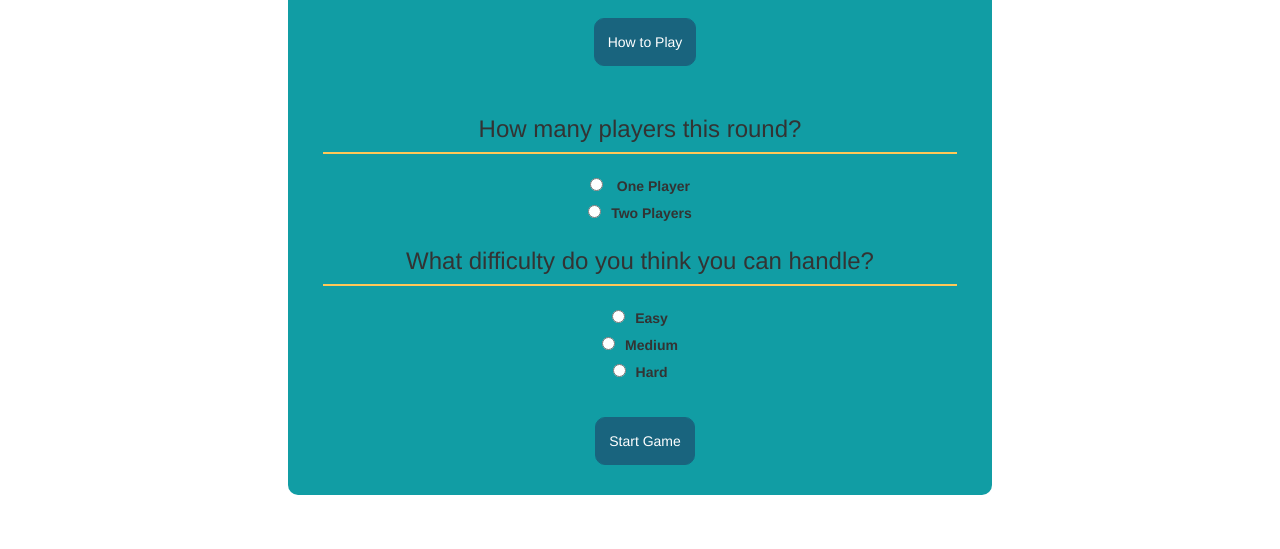
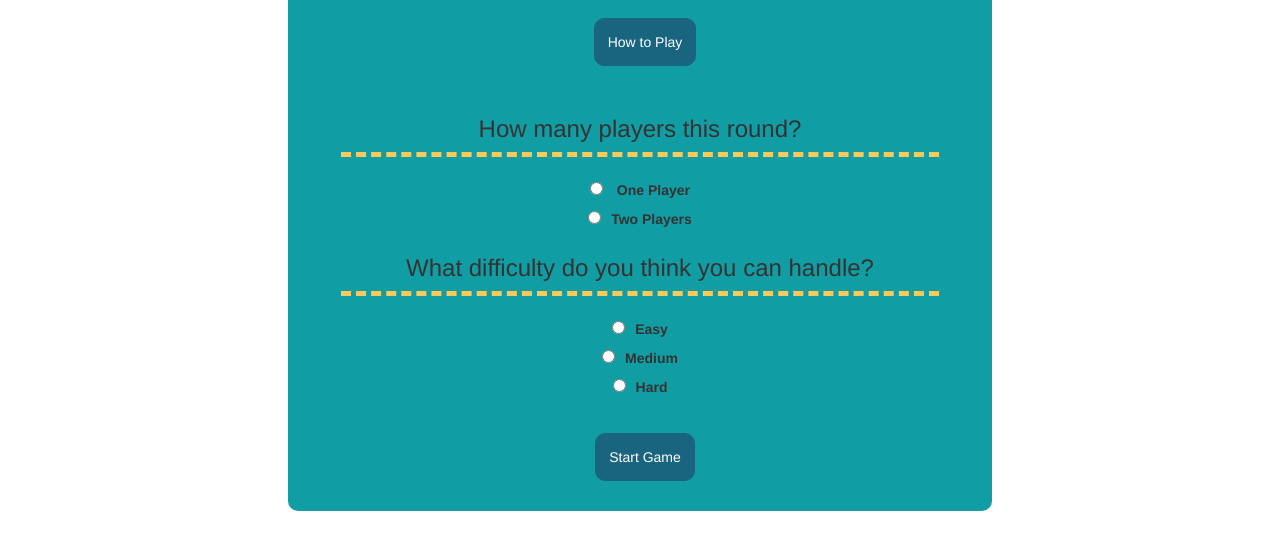
Before and after one commit to katdiese/sentences, a website: page src/index.html in a window 1280 px wide. Shown: the part 207-756 px from the top of the page. Drawn offline with nearby package versions, Linux system fonts and the light colour scheme.

Commit message:
changed underline style for menu

```diff
--- a/src/styles/scss/main.scss
+++ b/src/styles/scss/main.scss
@@ -66,8 +66,8 @@ nav {
   background-color: $lightBlue;
 
   h3 {
-    border-bottom: 2px solid $yellow;
-    width: 90%;
+    border-bottom: 5px dashed $yellow;
+    width: 85%;
     margin: 2rem auto;
     padding-bottom: 10px;
   }
@@ -84,6 +84,10 @@ nav {
     background-color: transparent;
     color: $turquoise;
     font-weight: bold;
+  }
+
+  label {
+    border: 1px solid $lightBlue;
   }
 
   label:hover {
```
Also changed, not shown: src/styles/css/main.css.
